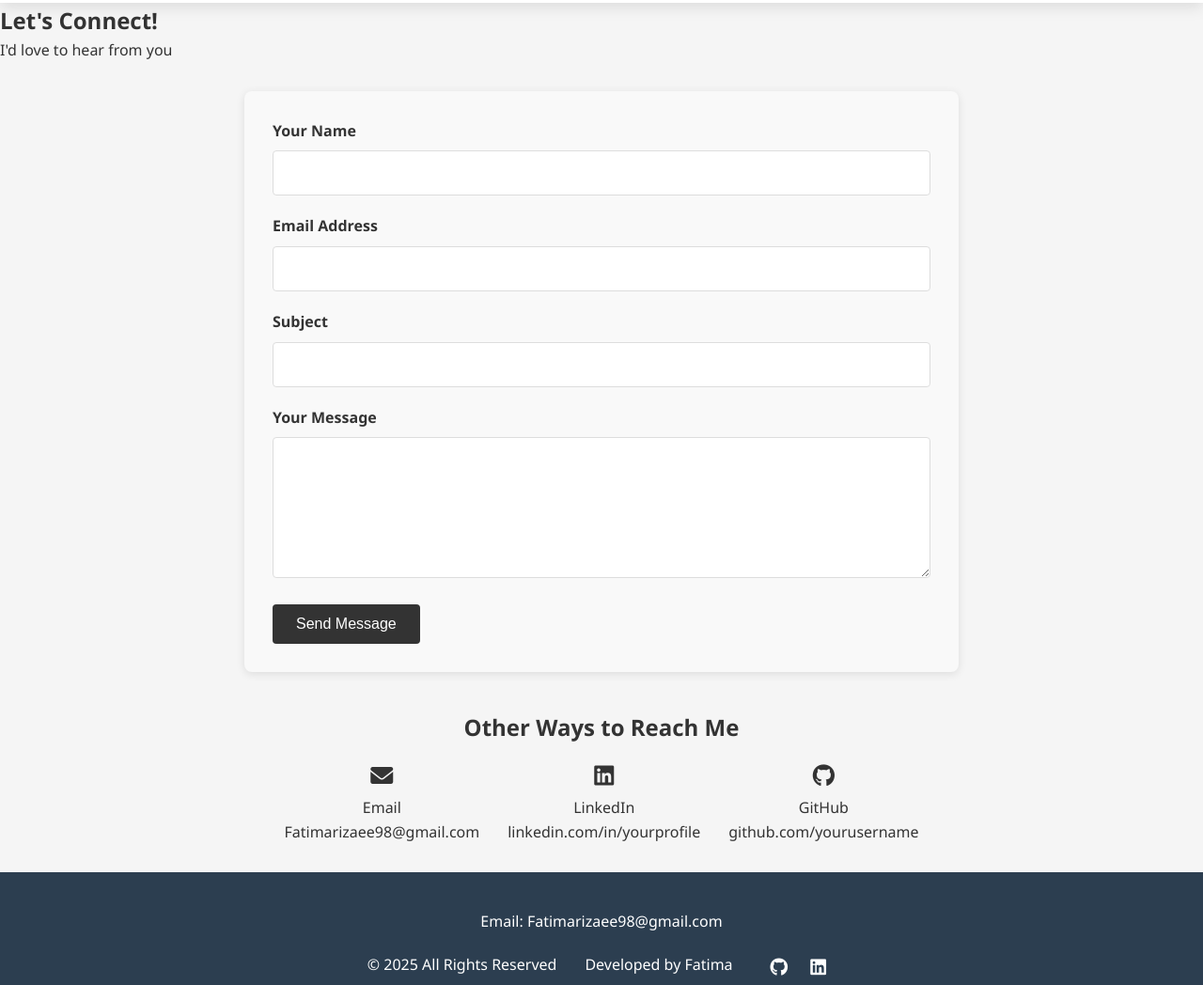
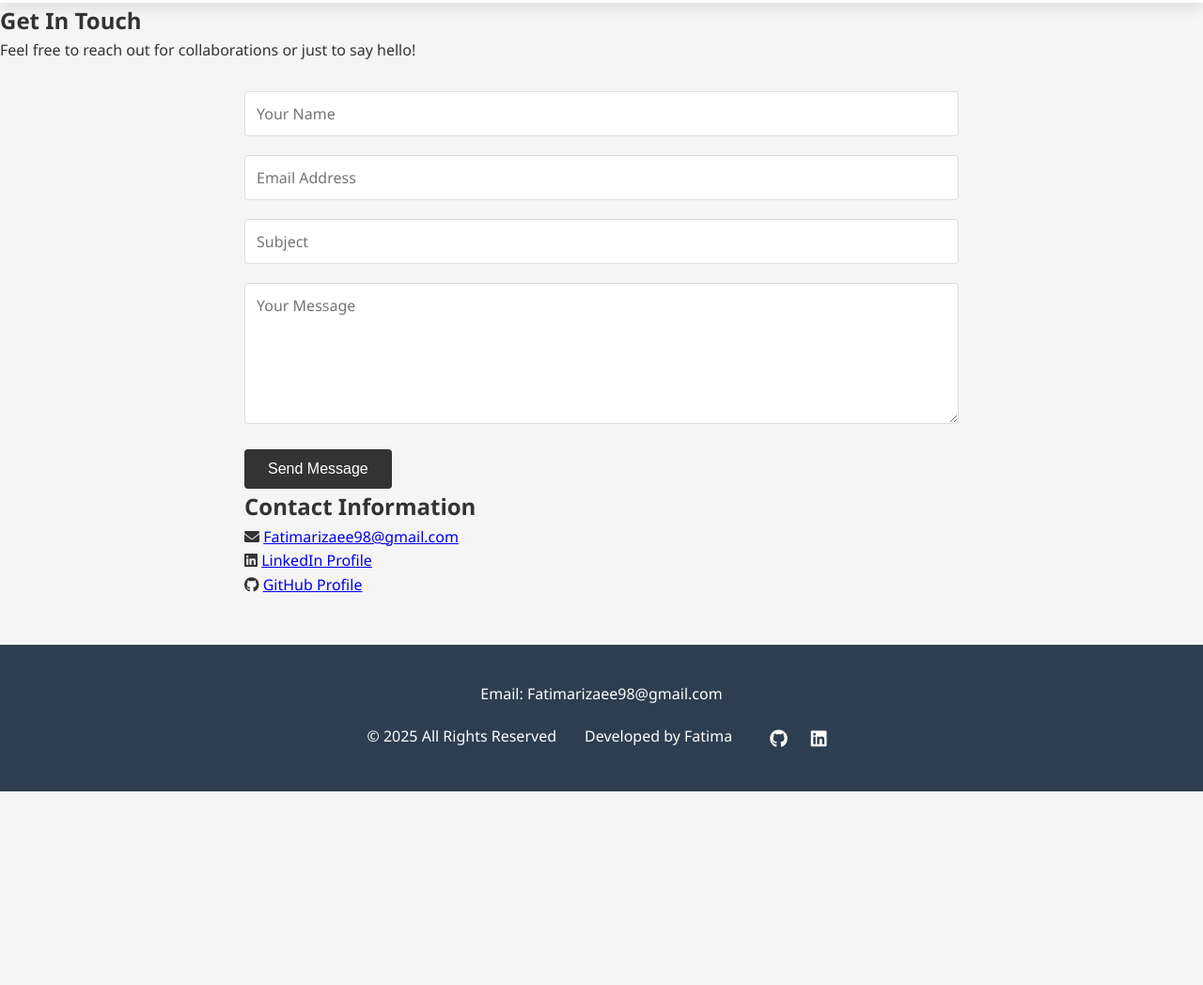
Before and after one commit to FatimaRe98/Portfolio, a plain HTML site: page portfolio/public/contact.html in a window 1280 px wide. Shown: the part 92-1140 px from the top of the page at 94% size. After the commit the page ends 934 px from the top, so only its background shows below. Drawn offline with Linux system fonts and the light colour scheme.

Commit message:
Update contact.html

```diff
--- a/portfolio/public/contact.html
+++ b/portfolio/public/contact.html
@@ -1,20 +1,17 @@
-<!DOCTYPE html>
+<!doctype html>
 <html lang="en">
 <head>
-  <meta charset="UTF-8" />
-  <meta name="viewport" content="width=device-width, initial-scale=1">
+  <meta charset="UTF-8">
+  <meta name="viewport" content="width=device-width, initial-scale=1.0">
   <title>Contact Fatima Rizaee</title>
-  <link href="css/style.css" type="text/css" rel="stylesheet">
+  <link href="css/style.css" rel="stylesheet">
   <link rel="stylesheet" href="https://cdnjs.cloudflare.com/ajax/libs/font-awesome/6.0.0-beta3/css/all.min.css">
 </head>
 <body class="contact">
-
-  <!-- ===== Header ===== -->
   <header>
     <div class="inner-header">
       <a href="index.html" class="logo">FR</a>
     </div>
-
     <nav id="primary">
       <ul>
         <li><a href="index.html">Home</a></li>
@@ -26,68 +23,55 @@
   </header>
 
   <div id="wrapper">
-    <!-- Contact Hero Section -->
-    <section id="contact-hero" class="hero-section">
-      <div class="hero-content">
-        <h1>Let's Connect!</h1>
-        <p class="hero-subtitle">I'd love to hear from you</p>
-      </div>
-    </section>
+    <section class="contact-section">
+      <h1>Get In Touch</h1>
+      <p>Feel free to reach out for collaborations or just to say hello!</p>
 
-    <!-- Main Contact Content -->
-    <main class="contact-container">
-      <div id="success-message" class="success-message">
-        Thank you for your message! I'll get back to you soon.
-      </div>
-
-      <form id="contact-form" class="contact-form" action="#" method="POST">
+      <div class="contact-container">
+        <form id="contact-form" method="POST" action="/contact">
           <div class="form-group">
-          <label for="name">Your Name</label>
-          <input type="text" id="name" name="name" required>
+            <input type="text" id="name" name="name" placeholder="Your Name" required>
           </div>
 
           <div class="form-group">
-          <label for="email">Email Address</label>
-          <input type="email" id="email" name="email" required>
+            <input type="email" id="email" name="email" placeholder="Email Address" required>
           </div>
 
           <div class="form-group">
-          <label for="subject">Subject</label>
-          <input type="text" id="subject" name="subject" required>
+            <input type="text" id="subject" name="subject" placeholder="Subject" required>
           </div>
 
           <div class="form-group">
-          <label for="message">Your Message</label>
-          <textarea id="message" name="message" required></textarea>
+            <textarea id="message" name="message" placeholder="Your Message" required></textarea>
           </div>
 
           <button type="submit" class="submit-btn">Send Message</button>
         </form>
 
-      <div class="contact-info-section">
-        <h2>Other Ways to Reach Me</h2>
-        <div class="contact-methods">
-          <div class="contact-method">
+        <div id="success-message" style="display:none;">
+          <h2><i class="fas fa-check-circle"></i> Thank You!</h2>
+          <p>Your message has been sent successfully.</p>
+        </div>
+
+        <div class="contact-info">
+          <h2>Contact Information</h2>
+          <div class="contact-item">
             <i class="fas fa-envelope"></i>
-            <p>Email</p>
-            <p>Fatimarizaee98@gmail.com</p>
+            <a href="mailto:Fatimarizaee98@gmail.com">Fatimarizaee98@gmail.com</a>
           </div>
-          <div class="contact-method">
+          <div class="contact-item">
             <i class="fab fa-linkedin"></i>
-            <p>LinkedIn</p>
-            <p>linkedin.com/in/yourprofile</p>
+            <a href="https://linkedin.com/in/fatima-rizaee-7a3a47226" target="_blank">LinkedIn Profile</a>
           </div>
-          <div class="contact-method">
+          <div class="contact-item">
             <i class="fab fa-github"></i>
-            <p>GitHub</p>
-            <p>github.com/yourusername</p>
+            <a href="https://github.com/FatimaRe98" target="_blank">GitHub Profile</a>
           </div>
         </div>
       </div>
-    </main>
+    </section>
   </div>
 
-  <!-- ===== Footer ===== -->
   <footer>
     <div class="contact-info">
       <p>Email: Fatimarizaee98@gmail.com</p>
@@ -96,27 +80,16 @@
       <li>&copy; 2025 All Rights Reserved</li>
       <li>Developed by Fatima</li>
       <li class="social-icons">
-        <a href="#"><i class="fab fa-github"></i></a>
-        <a href="#"><i class="fab fa-linkedin"></i></a>
+        <a href="https://github.com/FatimaRe98" target="_blank" aria-label="GitHub">
+          <i class="fab fa-github"></i>
+        </a>
+        <a href="https://www.linkedin.com/in/fatima-rizaee-7a3a47226/" target="_blank" aria-label="LinkedIn">
+          <i class="fab fa-linkedin"></i>
+        </a>
       </li>
     </ul>
   </footer>
 
-  <script>
-    // Simple form submission handler
-    document.getElementById('contact-form').addEventListener('submit', function(e) {
-      e.preventDefault();
-
-      // Here you would typically send the form data to a server
-      // For this example, we'll just show the success message
-      document.getElementById('success-message').style.display = 'block';
-
-      // Reset the form
-      this.reset();
-
-      // Scroll to the success message
-      document.getElementById('success-message').scrollIntoView({ behavior: 'smooth' });
-    });
-  </script>
+  <script src="script.js"></script>
 </body>
 </html>
```
Lines whose indentation alone changed are shown as unchanged.
